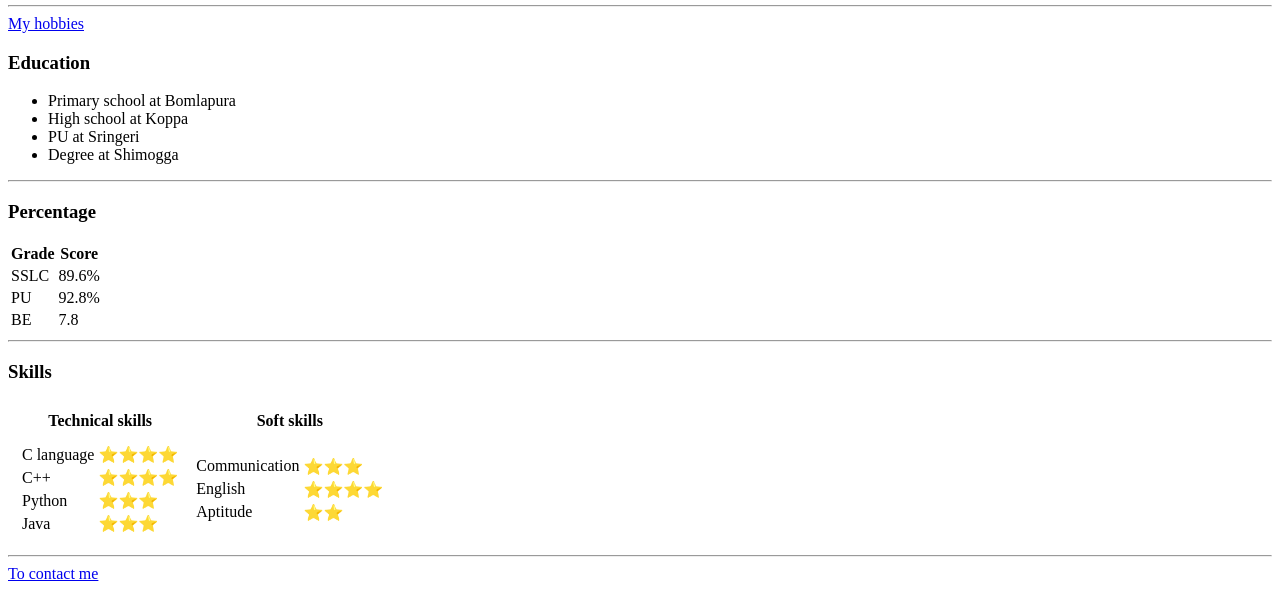
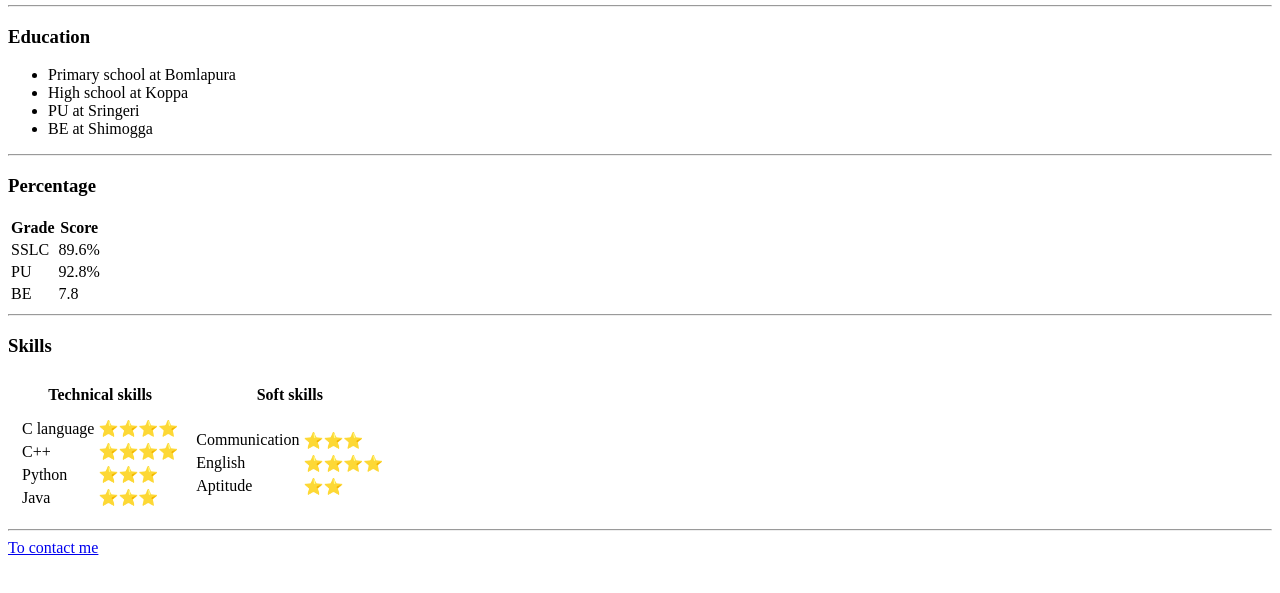
Before and after one commit to saptamibr/webdev, a plain HTML site: page index.html in a window 1280 px wide. Shown: the part 207-800 px from the top of the page. Drawn offline with Linux system fonts and the light colour scheme.

Commit message:
Add initial cv files

```diff
--- a/index.html
+++ b/index.html
@@ -14,13 +14,12 @@
       </tr>
     </table>
     <hr>
-    <a href="hobbies.html">My hobbies</a>
     <h3>Education</h3>
     <ul>
       <li>Primary school at Bomlapura</li>
       <li>High school at Koppa</li>
       <li>PU at Sringeri</li>
-      <li>Degree at Shimogga</li>
+      <li>BE at Shimogga</li>
     </ul>
     <hr>
     <h3>Percentage</h3>
```
